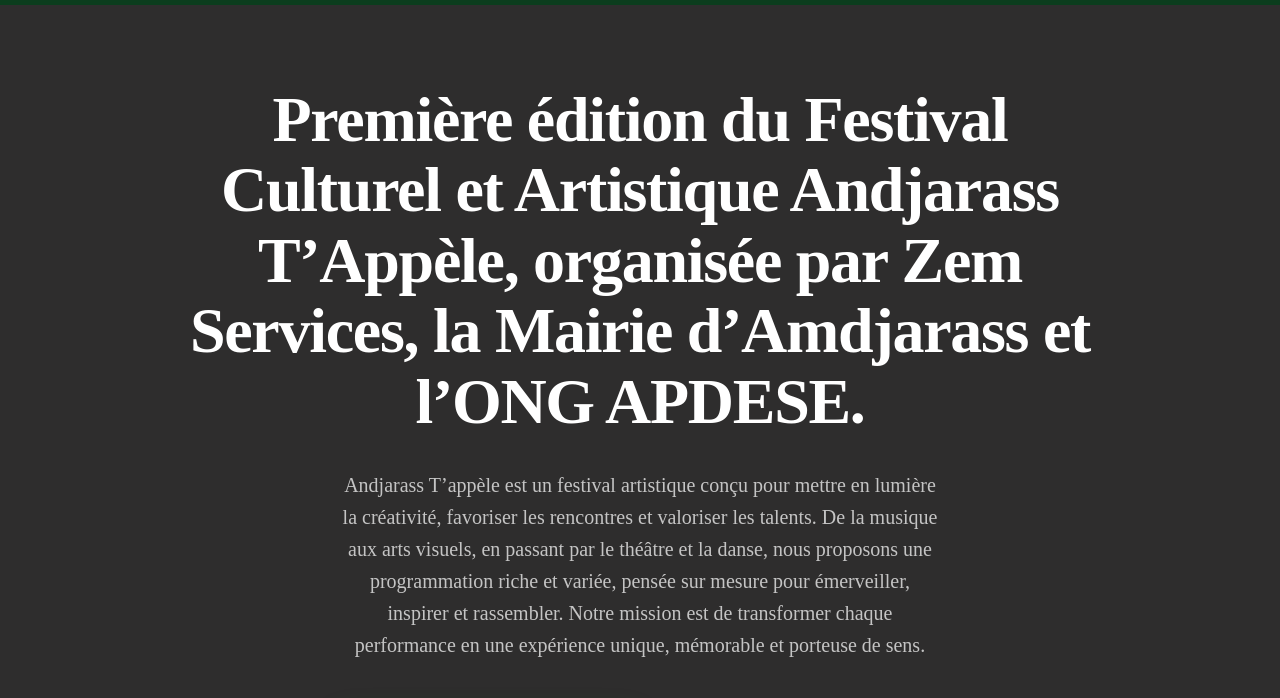
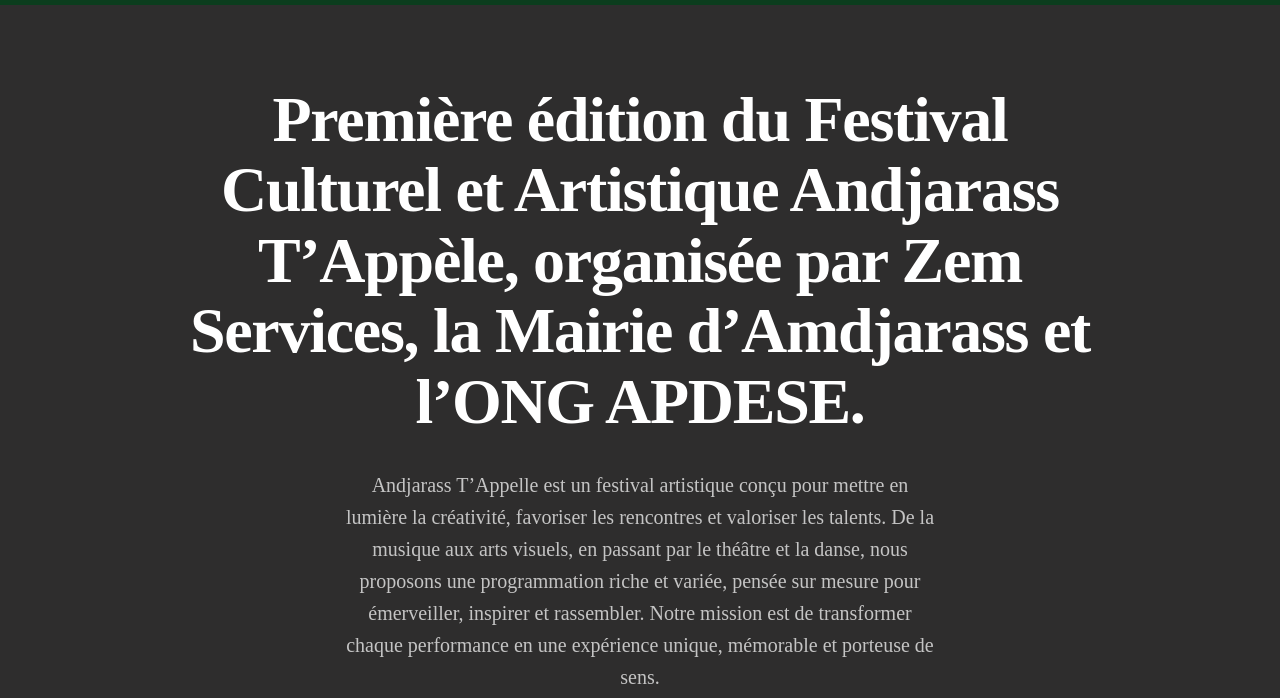
Before and after one commit to Mhd-git-tech/festival_bon, a plain HTML site: page index.html in a window 1280 px wide. Shown: the part 85-783 px from the top of the page. Drawn offline with Linux system fonts and the light colour scheme.

Commit message:
Mise à jour du site

```diff
--- a/index.html
+++ b/index.html
@@ -93,7 +93,7 @@ border: none; } .btn-primary:hover { background-color: #14532d;
           <div class="col-lg-10">
             <div class="hero-content" data-aos="fade-up" data-aos-delay="200">
               <h1>Première édition du Festival Culturel et Artistique Andjarass T’Appèle, organisée par Zem Services, la Mairie d’Amdjarass et l’ONG APDESE.</h1>
-              <p>Andjarass T’appèle est un festival artistique conçu pour mettre en lumière la créativité, favoriser les rencontres et valoriser les talents. De la musique aux arts visuels,
+              <p>Andjarass T’Appelle est un festival artistique conçu pour mettre en lumière la créativité, favoriser les rencontres et valoriser les talents. De la musique aux arts visuels,
               en passant par le théâtre et la danse, nous proposons une programmation riche et variée, pensée sur mesure pour émerveiller, inspirer et rassembler. Notre mission est de transformer
               chaque performance en une expérience unique, mémorable et porteuse de sens.</p>
 
```
